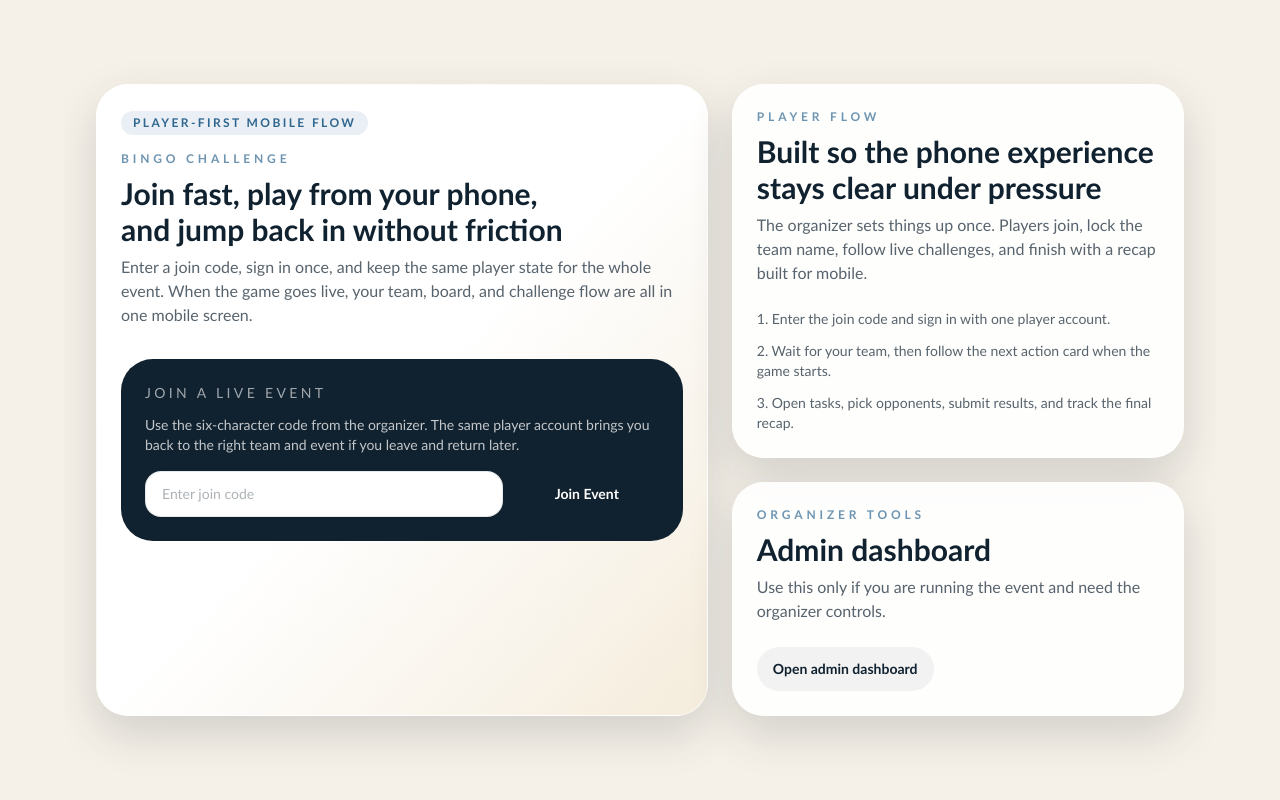
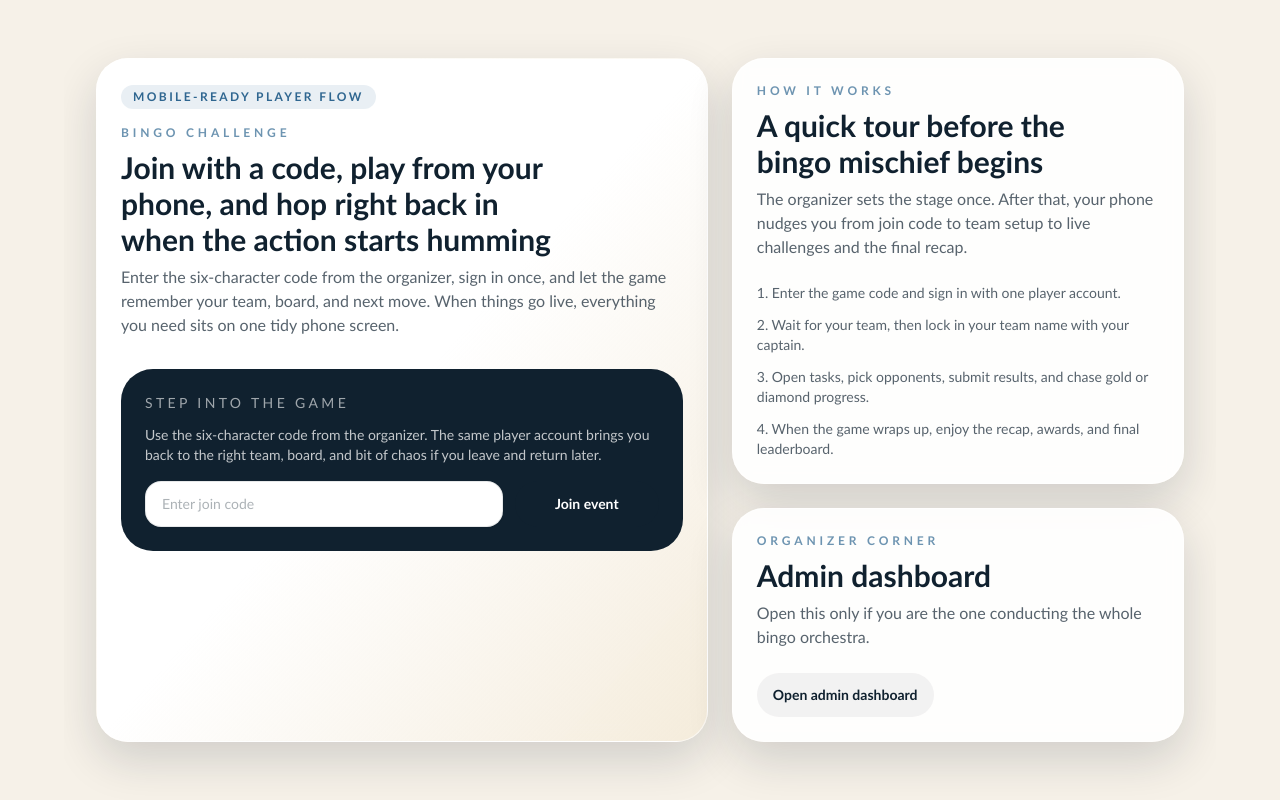
Before and after one commit to Naploon/TeamBingoGame, a Next.js app: page / in a window 1280 px wide. Built offline with nearby package versions, Linux system fonts and the light colour scheme; no server answers.

Commit message:
Polish player copy and fix overlay layout

```diff
--- a/app/join/[joinCode]/page.tsx
+++ b/app/join/[joinCode]/page.tsx
@@ -38,12 +38,12 @@ export default async function JoinEventPage({
           <div className="mt-4">
             <SectionHeading
               eyebrow="Join event"
-              title={`We couldn't find ${joinCode}`}
-              description="Check the code with the organizer and try again. If the game was just created, make sure you received the latest join code."
+              title={`We couldn't spot ${joinCode}`}
+              description="Double-check the code with the organizer and try again. If the game was just created, ask for the freshest version."
             />
           </div>
           <div className="mt-4 flex flex-wrap items-center gap-2 text-sm text-ink/70">
-            <span>Tried code</span>
+            <span>Proovisid koodi</span>
             <JoinCodeBadge code={joinCode} />
           </div>
           <div className="mt-6 rounded-[1.75rem] bg-ink/5 p-4">
@@ -86,16 +86,16 @@ export default async function JoinEventPage({
             description={
               playerUser
                 ? event.status === "registration_open"
-                  ? "You are signed in. Finish this event registration with the display name other teams will see."
-                  : "Registration is closed. If this account joined earlier, you would be sent straight back into the event."
+                  ? "You are signed in. Now choose the name the other teams will see when you appear in the game."
+                  : "Registration is closed. If this account joined earlier, we would whisk you straight back into the event."
                 : event.status === "registration_open"
-                  ? "Create a player account or sign in with email and password. Once you're back, the same account restores your event state."
-                  : "Registration is closed. Sign in with the player account you used earlier to resume this event."
+                  ? "Create a player account or sign in. When you come back later, the same account will remember your place in the game."
+                  : "Registration is closed. Sign in with the same player account you used earlier and the game will welcome you back."
             }
           />
         </div>
         <div className="mt-6 rounded-[1.75rem] bg-sea/8 p-4 text-sm leading-6 text-ink/70">
-          One player account keeps your join state, team, and match history together. If you leave the app and return later, signing back into the same account brings you back to this event.
+          One player account keeps your join state, team, and match history bundled together. Wander off and come back later, and the same account will lead you neatly back into the adventure.
         </div>
         {playerUser ? (
           <>
@@ -107,7 +107,7 @@ export default async function JoinEventPage({
               <RegisterPlayerForm joinCode={event.joinCode} disabled={false} />
             ) : (
               <p className="mt-6 rounded-[1.6rem] bg-coral/10 px-4 py-3 text-sm text-coral">
-                This account is not registered for the event. Ask the organizer to reopen registration or sign in with the account that joined earlier.
+                This account is not linked to the event. Ask the organizer to reopen registration, or sign in with the account that joined earlier.
               </p>
             )}
             <div className="mt-4">
--- a/app/page.tsx
+++ b/app/page.tsx
@@ -13,18 +13,18 @@ function getResumeDescription(
   teamName: string | null,
 ) {
   if (status === "live" && teamName) {
-    return `${teamName} is already active. Open the event and continue playing.`;
+    return `${teamName} is already in motion. Open the event and jump straight back in.`;
   }
 
   if (status === "live") {
-    return "The game is live. Open the event to see your team and board.";
+    return "The game is already humming. Open the event to see where your team is waiting for you.";
   }
 
   if (status === "ended") {
-    return "The event has ended, but this account can still open the final standings.";
+    return "The game is over, but this account can still peek at the final standings and awards.";
   }
 
-  return "You are already registered with this player account. Open it to keep the same event state.";
+  return "This player account is already registered. Open the event and pick up from the very same game state.";
 }
 
 export default async function HomePage({
@@ -45,17 +45,17 @@ export default async function HomePage({
     <AppSurface className="flex items-center">
       <div className="grid w-full gap-6 lg:grid-cols-[minmax(0,1.15fr)_minmax(320px,0.85fr)]">
         <Panel className="overflow-hidden bg-gradient-to-br from-white via-white to-sand/50">
-          <Badge tone="accent">Player-first mobile flow</Badge>
+          <Badge tone="accent">Mobile-ready player flow</Badge>
           <div className="mt-4">
             <SectionHeading
               eyebrow="Bingo Challenge"
-              title="Join fast, play from your phone, and jump back in without friction"
-              description="Enter a join code, sign in once, and keep the same player state for the whole event. When the game goes live, your team, board, and challenge flow are all in one mobile screen."
+              title="Join with a code, play from your phone, and hop right back in when the action starts humming"
+              description="Enter the six-character code from the organizer, sign in once, and let the game remember your team, board, and next move. When things go live, everything you need sits on one tidy phone screen."
             />
           </div>
           {showSessionNotice ? (
             <p className="mt-6 rounded-[1.6rem] bg-coral/12 px-4 py-3 text-sm text-coral">
-              Your player login is no longer active. Sign in again to continue.
+              Your player session drifted off. Sign in again and hop back into the game.
             </p>
           ) : null}
           {returningRegistration ? (
@@ -78,16 +78,16 @@ export default async function HomePage({
               </p>
               <div className="mt-5 flex flex-wrap gap-3">
                 <Link href={`/play/${returningRegistration.event.slug}`}>
-                  <Button tone="secondary">Continue where you left off</Button>
+                  <Button tone="secondary">Jump back in</Button>
                 </Link>
                 <PlayerSignOutButton redirectTo="/" tone="ghost" />
               </div>
             </div>
           ) : null}
           <div className="mt-8 rounded-[2rem] bg-ink p-6 text-white">
-            <p className="text-sm uppercase tracking-[0.24em] text-white/60">Join a live event</p>
+            <p className="text-sm uppercase tracking-[0.24em] text-white/60">Step into the game</p>
             <p className="mt-3 max-w-xl text-sm text-white/75">
-              Use the six-character code from the organizer. The same player account brings you back to the right team and event if you leave and return later.
+              Use the six-character code from the organizer. The same player account brings you back to the right team, board, and bit of chaos if you leave and return later.
             </p>
             <div className="mt-4">
               <JoinCodeForm />
@@ -98,22 +98,23 @@ export default async function HomePage({
         <div className="space-y-6">
           <Panel>
             <SectionHeading
-              eyebrow="Player flow"
-              title="Built so the phone experience stays clear under pressure"
-              description="The organizer sets things up once. Players join, lock the team name, follow live challenges, and finish with a recap built for mobile."
+              eyebrow="How it works"
+              title="A quick tour before the bingo mischief begins"
+              description="The organizer sets the stage once. After that, your phone nudges you from join code to team setup to live challenges and the final recap."
             />
             <div className="mt-6 space-y-3 text-sm text-ink/70">
-              <p>1. Enter the join code and sign in with one player account.</p>
-              <p>2. Wait for your team, then follow the next action card when the game starts.</p>
-              <p>3. Open tasks, pick opponents, submit results, and track the final recap.</p>
+              <p>1. Enter the game code and sign in with one player account.</p>
+              <p>2. Wait for your team, then lock in your team name with your captain.</p>
+              <p>3. Open tasks, pick opponents, submit results, and chase gold or diamond progress.</p>
+              <p>4. When the game wraps up, enjoy the recap, awards, and final leaderboard.</p>
             </div>
           </Panel>
 
           <Panel className="bg-white/75">
             <SectionHeading
-              eyebrow="Organizer tools"
+              eyebrow="Organizer corner"
               title="Admin dashboard"
-              description="Use this only if you are running the event and need the organizer controls."
+              description="Open this only if you are the one conducting the whole bingo orchestra."
             />
             <div className="mt-6">
               <Link href="/admin">
--- a/components/admin-dashboard.tsx
+++ b/components/admin-dashboard.tsx
@@ -644,7 +644,7 @@ export function AdminDashboard({
                   value={templateQuery}
                   onChange={(event) => setTemplateQuery(event.target.value)}
                 />
-                <div className="mt-4 space-y-3">
+                <div className="mt-4 max-h-[30rem] space-y-3 overflow-y-auto pr-2">
                   {filteredTemplates.length === 0 ? (
                     <p className="rounded-2xl bg-white/80 px-4 py-3 text-sm text-ink/60">
                       No templates match your search yet.
--- a/components/join-code-form.tsx
+++ b/components/join-code-form.tsx
@@ -7,7 +7,7 @@ import { Button, Input } from "@/components/ui";
 
 export function JoinCodeForm({
   initialJoinCode = "",
-  submitLabel = "Join Event",
+  submitLabel = "Join event",
 }: {
   initialJoinCode?: string;
   submitLabel?: string;
--- a/components/player-app.tsx
+++ b/components/player-app.tsx
@@ -2,6 +2,7 @@
 
 import { useEffect, useId, useState } from "react";
 import type { FormEvent, ReactNode } from "react";
+import { createPortal } from "react-dom";
 
 import { MarkdownContent } from "@/components/markdown-content";
 import { PlayerSignOutButton } from "@/components/player-sign-out-button";
@@ -486,6 +487,7 @@ export function PlayerApp({
   const [busyAction, setBusyAction] = useState<string | null>(null);
   const [birthdayMode, setBirthdayMode] = useState(false);
   const [birthdayModeReady, setBirthdayModeReady] = useState(false);
+  const [portalRoot, setPortalRoot] = useState<HTMLElement | null>(null);
 
   const availableViews = getAvailableViews(state);
   const selectedTask = state.board.find((card) => card.taskId === selectedTaskId) ?? null;
@@ -697,6 +699,7 @@ export function PlayerApp({
 
     setBirthdayMode(window.localStorage.getItem(birthdayModeStorageKey) === "on");
     setBirthdayModeReady(true);
+    setPortalRoot(document.body);
   }, [birthdayModeStorageKey]);
 
   useEffect(() => {
@@ -1460,7 +1463,8 @@ export function PlayerApp({
         </>
       )}
 
-      {selectedTask ? (
+      {selectedTask && portalRoot
+        ? createPortal(
             <div
               className={cn(
                 "fixed inset-0 z-40 overflow-hidden bg-ink/45 p-2 sm:flex sm:items-center sm:justify-center sm:p-6",
@@ -1782,10 +1786,13 @@ export function PlayerApp({
               )}
                 </div>
               </div>
-        </div>
-      ) : null}
-
-      {showInitialTeamSetup && state.team ? (
+            </div>,
+            portalRoot,
+          )
+        : null}
+
+      {showInitialTeamSetup && state.team && portalRoot
+        ? createPortal(
             <div
               className={cn(
                 "fixed inset-0 z-50 flex items-center justify-center overflow-y-auto bg-ink/55 p-4 sm:p-6",
@@ -1844,8 +1851,10 @@ export function PlayerApp({
               </p>
             )}
               </div>
-        </div>
-      ) : null}
+            </div>,
+            portalRoot,
+          )
+        : null}
     </div>
   );
 }
--- a/components/player-auth-form.tsx
+++ b/components/player-auth-form.tsx
@@ -58,13 +58,13 @@ export function PlayerAuthForm({
       const payload = await response.json();
 
       if (!response.ok) {
-        throw new Error(payload.error ?? "Could not create account.");
+        throw new Error(payload.error ?? "Could not create your account.");
       }
 
       setMode("sign_in");
       setMessage(
         payload.message ??
-          "Account created. Email confirmation is skipped for now, so you can sign in right away.",
+          "Your account is ready. No email confirmation dance right now, so you can sign in straight away.",
       );
     } catch (submitError) {
       setError(submitError instanceof Error ? submitError.message : "Authentication failed.");
@@ -106,7 +106,7 @@ export function PlayerAuthForm({
         </div>
       ) : null}
       <p className="text-sm leading-6 text-ink/65">
-        Use the same email account each time so the app can restore your player state and bring you back to the same event.
+        Use the same email each time so the app can find your team, your progress, and your place in the game like an old friend.
       </p>
       <form className="space-y-4" onSubmit={handleSubmit}>
         <label className="block space-y-2 text-sm font-medium text-ink">
--- a/components/register-player-form.tsx
+++ b/components/register-player-form.tsx
@@ -36,7 +36,7 @@ export function RegisterPlayerForm({
       const payload = await response.json();
 
       if (!response.ok) {
-        throw new Error(payload.error ?? "Could not register.");
+        throw new Error(payload.error ?? "Could not finish registration.");
       }
 
       router.push(payload.redirectTo);
@@ -51,11 +51,11 @@ export function RegisterPlayerForm({
   return (
     <form className="mt-6 space-y-4" onSubmit={handleSubmit}>
       <label className="block space-y-2 text-sm font-medium text-ink">
-        <span>Display name</span>
+        <span>Player name</span>
         <Input
           value={displayName}
           onChange={(event) => setDisplayName(event.target.value)}
-          placeholder="How should the teams know you?"
+          placeholder="What should the other teams call you?"
           required
           disabled={disabled}
         />
```
Lines whose indentation alone changed are shown as unchanged.
